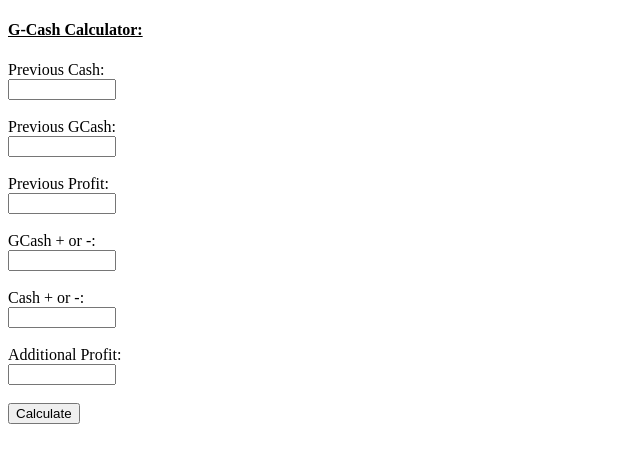
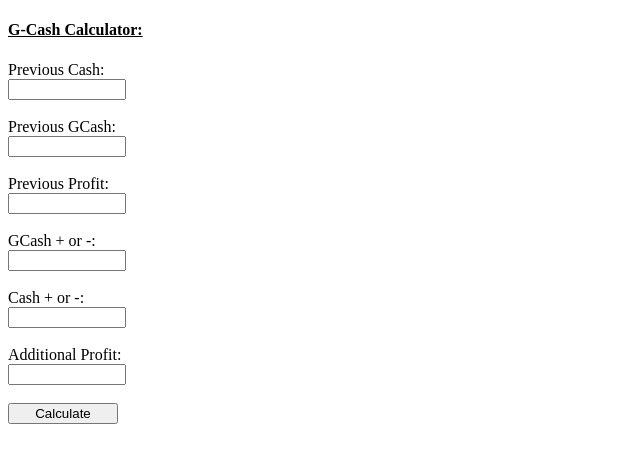
Before and after one commit to deeothenteecation/gcashcalc, a Flask app: page / in a window 1280 px wide. Shown: the top 463 px of the page, without its empty margins (0-640 px from the left). Run offline with Flask 3, Linux system fonts and the light colour scheme.

Commit message:
Update index.html

```diff
--- a/templates/index.html
+++ b/templates/index.html
@@ -4,27 +4,32 @@
     <meta charset="UTF-8">
     <meta name="viewport" content="width=device-width, initial-scale=1.0">
     <title>GCashCalc</title>
+    <style>
+        input{
+            width: 110px;
+        }
+    </style>
 </head>
 <body>
     <h4 style="text-decoration: underline;">G-Cash Calculator:</h4>
         <form method="post" action=".">
             <label>Previous Cash:</label><br>
-            <input style="width: 100px;" name="number1" /><br><br>
+            <input name="number1" /><br><br>
 
             <label>Previous GCash:</label><br>
-            <input style="width: 100px;" name="number2" /><br><br>
+            <input name="number2" /><br><br>
 
             <label>Previous Profit:</label><br>
-            <input style="width: 100px;" name="number3" /><br><br>
+            <input name="number3" /><br><br>
 
             <label>GCash + or -:</label><br>
-            <input style="width: 100px;" name="number4" /><br><br>
+            <input name="number4" /><br><br>
 
             <label>Cash + or -:</label><br>
-            <input style="width: 100px;" name="number5" /><br><br>
+            <input name="number5" /><br><br>
 
             <label>Additional Profit:</label><br>
-            <input style="width: 100px;" name="number6" /><br><br>
+            <input name="number6" /><br><br>
 
             <input type="submit" class="button" value="Calculate">
         </form>
```
